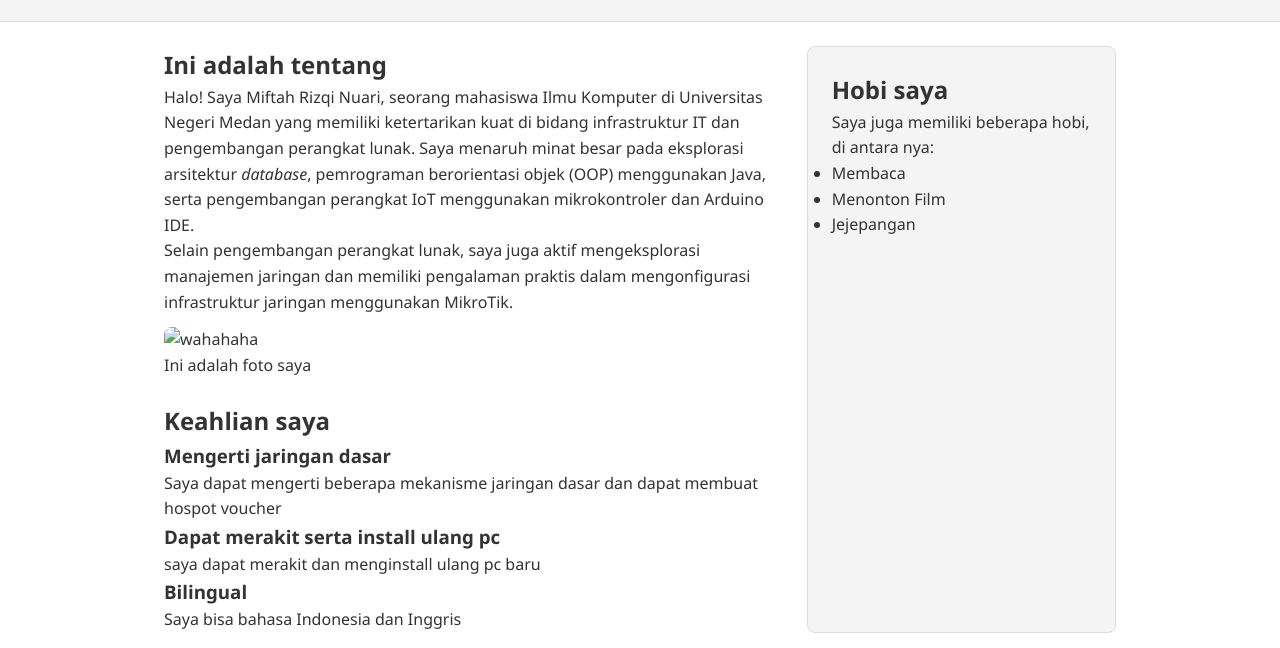
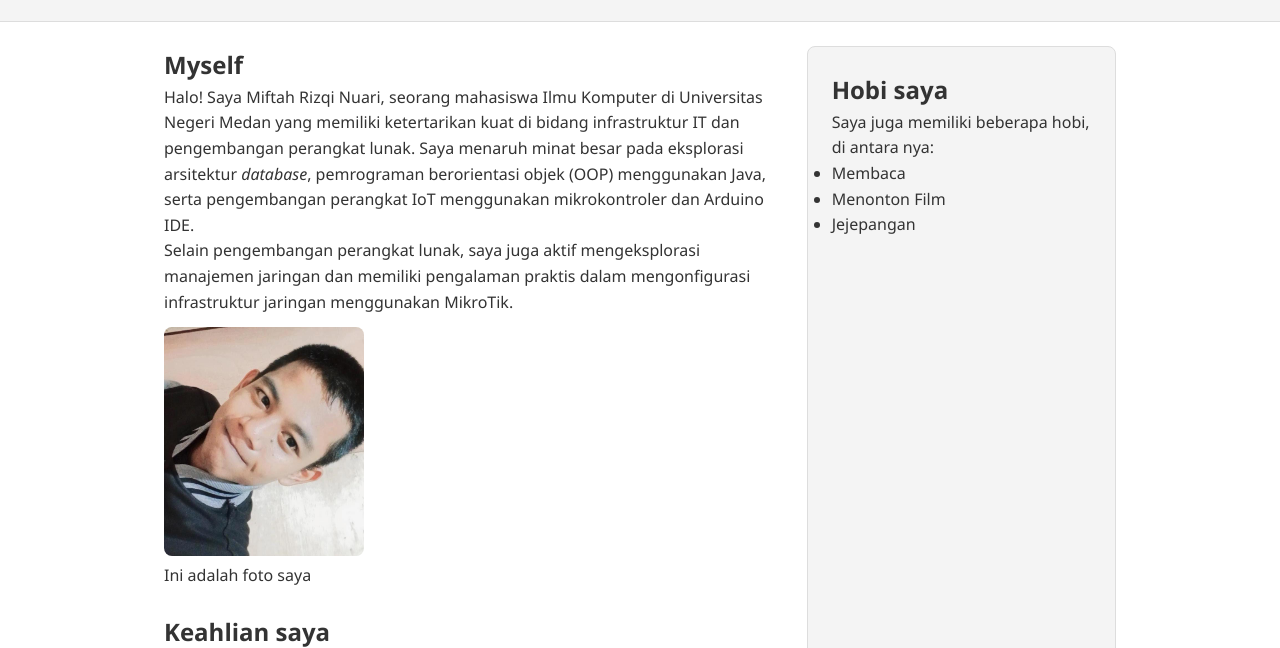
Before and after one commit to mifriz-spex/TugasWeb-Pertemuan2-Portofolio-Css, a plain HTML site: page index.html in a window 1280 px wide. Shown: the part 141-789 px from the top of the page. Drawn offline with Linux system fonts and the light colour scheme.

Commit message:
adding photo

```diff
--- a/index.html
+++ b/index.html
@@ -26,11 +26,11 @@
 
     <main>
         <section id="tentang">
-            <h2>Ini adalah tentang</h2>
+            <h2>Myself</h2>
             <p>Halo! Saya Miftah Rizqi Nuari, seorang mahasiswa Ilmu Komputer di Universitas Negeri Medan yang memiliki ketertarikan kuat di bidang infrastruktur IT dan pengembangan perangkat lunak. Saya menaruh minat besar pada eksplorasi arsitektur <em>database</em>, pemrograman berorientasi objek (OOP) menggunakan Java, serta pengembangan perangkat IoT menggunakan mikrokontroler dan Arduino IDE.</p>
             <p>Selain pengembangan perangkat lunak, saya juga aktif mengeksplorasi manajemen jaringan dan memiliki pengalaman praktis dalam mengonfigurasi infrastruktur jaringan menggunakan MikroTik.</p>
             <figure>
-                <img src="" alt="wahahaha">
+                <img src="./Myself.jpg" alt="foto saya" width="200" height="200">
                 <figcaption>Ini adalah foto saya</figcaption>
             </figure>
         </section>
```
Also changed, not shown: Myself.jpg (added).
